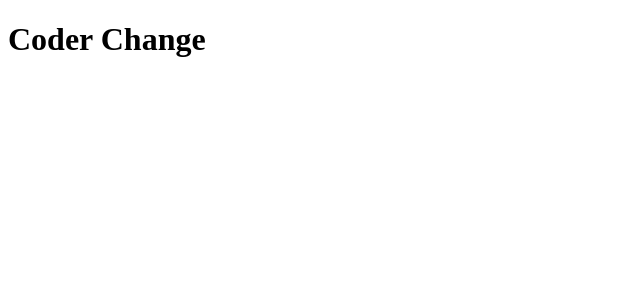
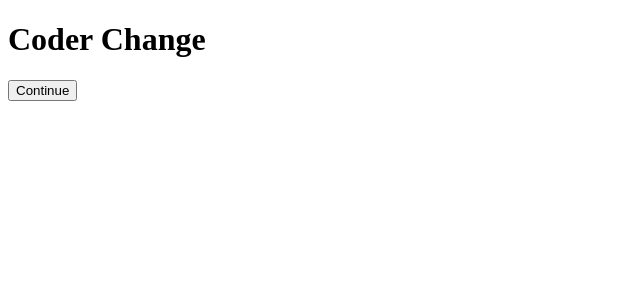
Before and after one commit to leeyounggue/react_begin, a React (Create React App) app: page / in a window 1280 px wide. Shown: the top 300 px of the page, without its empty margins (0-640 px from the left). Built offline with nearby package versions, Linux system fonts and the light colour scheme.

Commit message:
테스트

```diff
--- a/src/App.js
+++ b/src/App.js
@@ -4,7 +4,7 @@ function App() {
   return (
     <div>
         <h1>Coder Change</h1>
-
+        <Button text={"Continue"} />
     </div>
   );
 }
--- a/src/Button.js
+++ b/src/Button.js
@@ -1,6 +1,6 @@
 function Button( {text} ) {
     return (
-        <button>Button</button>
+        <button>{text}</button>
     )
 }
 export default Button;
```
